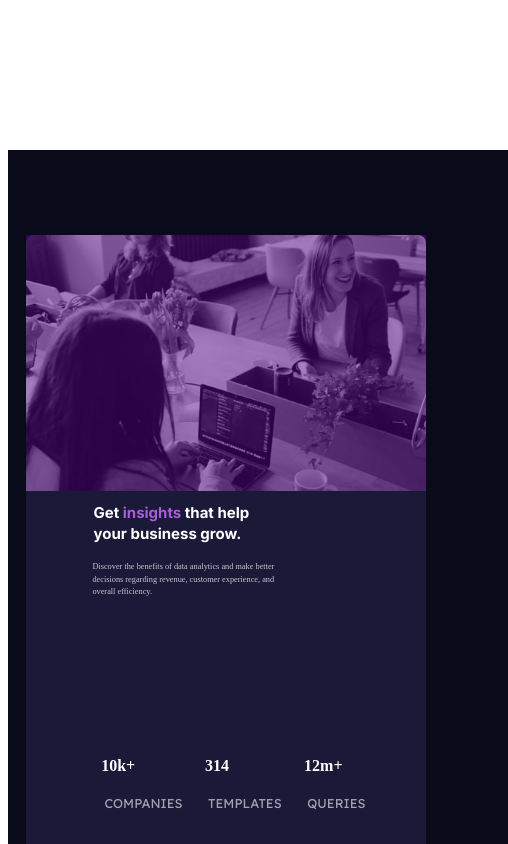
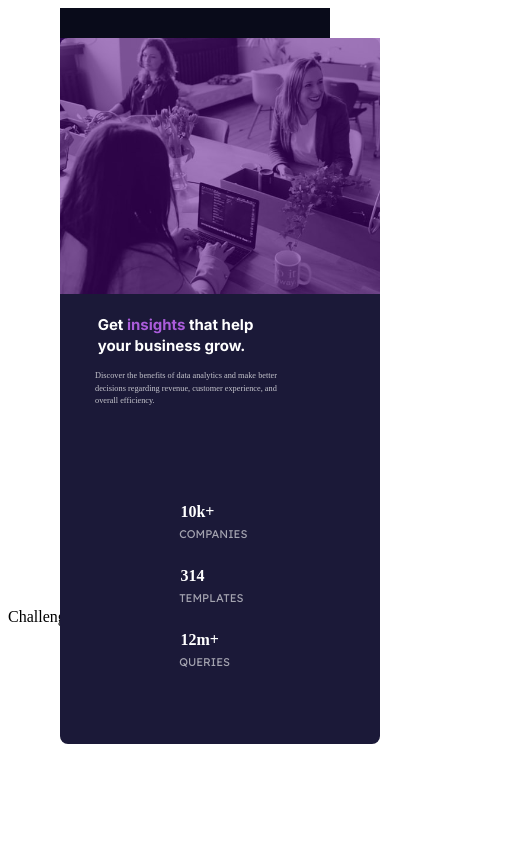
Before and after one commit to Fidella-droid/Stats-Preview-Card-Component, a plain HTML site: page index.html in a window 390 px wide. Shown: the top 844 px of the page, 508 px wide, since content can reach past the window. Drawn offline with Linux system fonts and the light colour scheme.

Commit message:
Updated CSS file

```diff
--- a/styles.css
+++ b/styles.css
@@ -97,30 +97,31 @@ ul{
     font-family: Lexend Deca;
     font-weight: 200;
 }
-@media (min-width: 375px){
+@media (max-width:450px)
+{
     .main-container{
         background-color: hsl(233, 47%, 7%);
-        width: 500px;
-        height: 730px;
-        margin: 150px auto;
+        width:270px;
+        height:600px;
+        margin:auto;
       }
       .card{
-        width: 25em;
-        height: 42em;
+        width: 20em;
+        height: 40em;
         position: relative;
-        top: 7em;
-        right: 2em;
+        top: 6em;
+        left:0.01em;
         margin: auto;
         display:flex;
         flex-direction:column;
         border-radius: 0.5em 0.5em 0.5em 0.5em;
     }
     .img-div{
-        width: 25em;
+        width: 20em;
         height: 16em;
         border-radius: 0.5em 0.5em 0 0;
         position: relative;
-        bottom: 13.55em;
+        bottom: 21.8em;
         left: 0;
     }
     img{
@@ -147,8 +148,8 @@ ul{
         line-height: 1.4em;
         font-size: 15px;
         position: relative;
-        top: 16em;
-        left: 4.5em;
+        top: 14em;
+        left: 2.5em;
     }
     .emphasized-word{
         color: hsl(277, 64%, 61%);
@@ -162,15 +163,16 @@ ul{
         line-height: 1.5em;
         font-size: 8.3px;
         position: relative;
-        top: 31em;
-        left: 8em;
+        top: 27em;
+        left: 4.2em;
 
     }
     ul{
         list-style: none;
-        display: inline-flex;
+        display:list-item;
         position: relative;
-        top: 23em;
+        top: 18em;
+        margin: auto;
     }
     .stats li{
         min-width: 5em;
@@ -180,24 +182,21 @@ ul{
         font-size: 1em;
         position: relative;
         top: 1em;
-        left:2.2em
+        right:0.9em
     }
     .stats li h4{
         color: hsla(0, 0%, 100%, 0.6);
         margin: 1em;
         position: relative;
-        top: 1.5em;
-        left: 2em;
+        top: 0.5em;
+        right: 2.4em;
         text-transform:uppercase;
-        font-size: .8em;
-        font-family: Lexend Deca;
+        font-size: .7em;
+        font-family: Lexend Deca, "sans-serif";
         font-weight: 200;
     }
 }
-@media (max-width: 1440px){
-
-}
-
+@media (min-width: 1440px)
 
 
 
```
